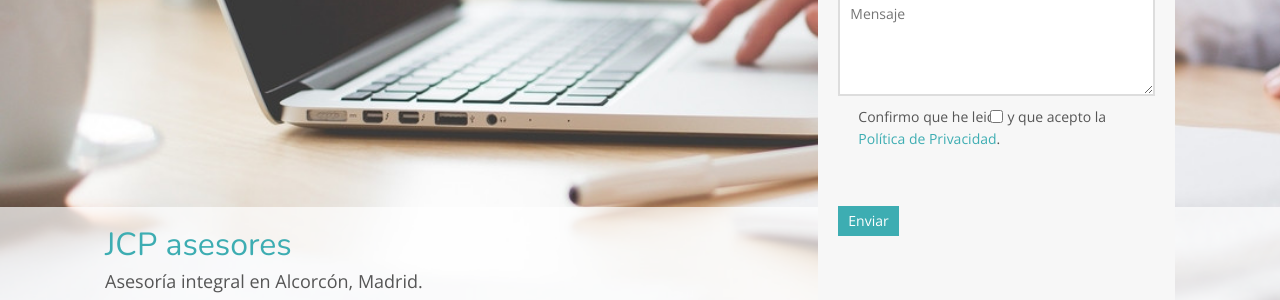
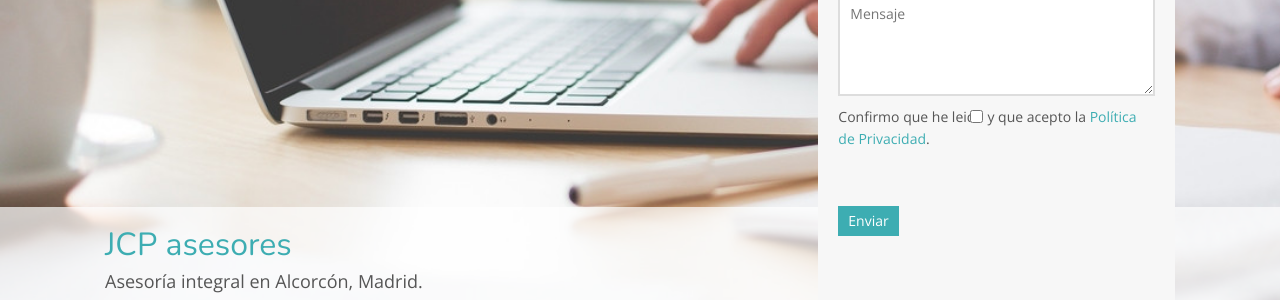
Before and after one commit to MpCity/MpCity.github.io, a Jekyll site: the page built from index.html, in a window 1280 px wide. Shown: the part 356-656 px from the top of the page. Built offline with Jekyll 4.4.1, drawn with Linux system fonts in a browser that asks for light colours.

Commit message:
Update index.html

```diff
--- a/index.html
+++ b/index.html
@@ -43,8 +43,8 @@ layout: default
                     <textarea name="comments" placeholder="Mensaje" required></textarea>
                 </div>
                 <div class="form-field">
-                    <label class="checkbox-inline">
-                        <input type="checkbox" id="myRGPDCheck" onclick="hideRGPD()" style="float: left" required> Confirmo que he leido y que acepto la <a href="https://jcpasesores.es/politica-de-privacidad/">Política de Privacidad</a>.
+                    <label class="checkbox-inline" style="position: relative; display: inline-block; padding-left: 0px; margin-bottom: 0; font-weight: 400; vertical-align: middle; cursor: pointer;">
+                        <input type="checkbox" id="myRGPDCheck" onclick="hideRGPD()" required> Confirmo que he leido y que acepto la <a href="https://jcpasesores.es/politica-de-privacidad/">Política de Privacidad</a>.
                     </label>
                     <br>
                     <br>
```
